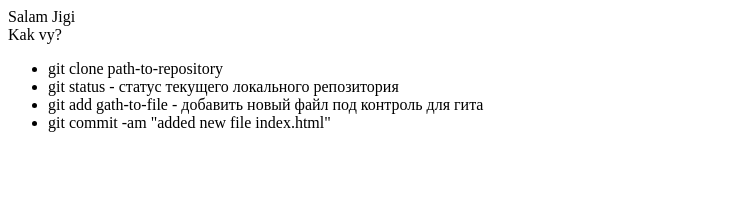
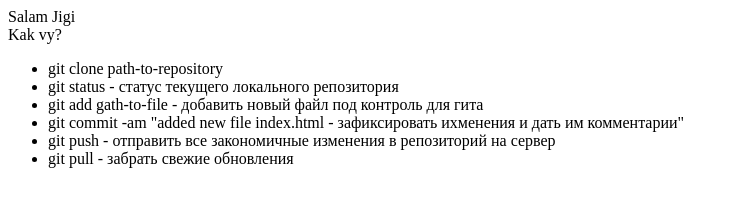
Before and after one commit to qwokk/git-lesson, a plain HTML site: page index.html in a window 1280 px wide. Shown: the whole page, without its empty margins (0-738 px from the left). Drawn offline with Linux system fonts and the light colour scheme.

Commit message:
added push-pull instructions to html

```diff
--- a/index.html
+++ b/index.html
@@ -7,7 +7,10 @@
 		<li>git clone path-to-repository</li>
 		<li>git status - статус текущего локального репозитория</li>
 		<li>git add gath-to-file - добавить новый файл под контроль для гита</li>
-		<li>git commit -am "added new file index.html"</li>
+		<li>git commit -am "added new file index.html - зафиксировать ихменения и дать им комментарии"</li>
+		<li>git push - отправить все закономичные 	изменения в репозиторий на сервер</li>
+		<li>git pull - забрать свежие обновления</li>
+
 	</ul>
 
 
```
